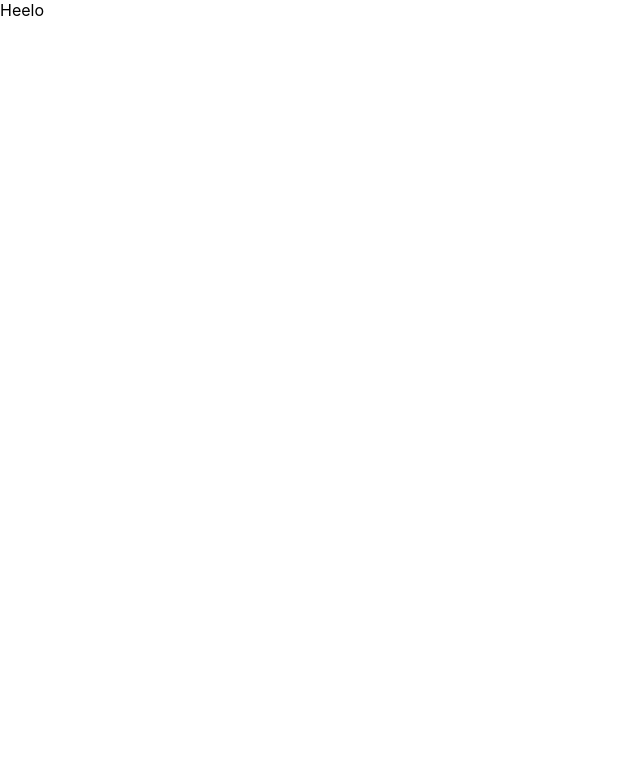
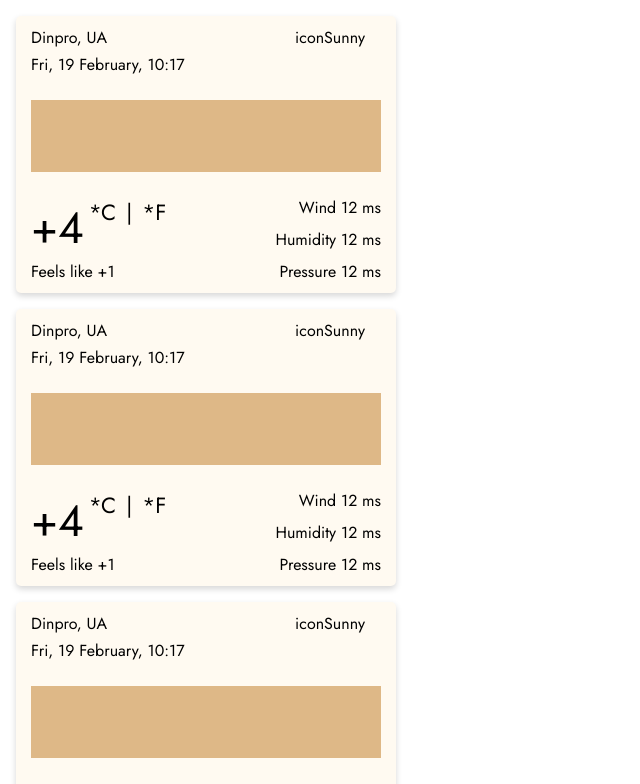
Before and after one commit to Suprelf/weather-app, a React (Create React App) app: page / in a window 1280 px wide. Shown: the top 784 px of the page, without its empty margins (0-640 px from the left). Built offline with nearby package versions, Linux system fonts and the light colour scheme.

Commit message:
Mockup panel layout - TODO: close 'x'

```diff
--- a/package.json
+++ b/package.json
@@ -13,6 +13,7 @@
     "react": "^18.2.0",
     "react-dom": "^18.2.0",
     "react-scripts": "5.0.1",
+    "sass": "^1.70.0",
     "typescript": "^4.9.5",
     "web-vitals": "^2.1.4"
   },
--- /dev/null
+++ b/src/App.scss
@@ -0,0 +1,17 @@
+@import url('https://fonts.googleapis.com/css2?family=Jost&display=swap');
+@import url('https://fonts.googleapis.com/css2?family=Jost:wght@300;400&display=swap');
+
+* {
+    font-family: 'Jost', sans-serif;
+}
+
+$primary-color: #FFFAF1;
+$secondary-color: #F1F2FF;
+$accent-color: #459DE9;
+$gray-light-color: #F2F2F2;
+$gray-mid-color: #C5C5C5;
+$gray-dark-color: #8D8D8D;
+
+$chart-warm-color: #FFA25B;
+$gray-dark-color: #5B8CFF;
+$chart-default-color: #FFF4F4;
--- a/src/App.tsx
+++ b/src/App.tsx
@@ -1,10 +1,17 @@
 import React from 'react';
-import logo from './logo.svg';
-import './App.css';
+import './App.scss';
+import Panel from './components/panel/panel';
 
 function App() {
   return (
-    <>Heelo</>
+    <>
+      <Panel></Panel>
+      <Panel></Panel>
+      <Panel></Panel>
+      <Panel></Panel>
+    </>
+
+
   );
 }
 
--- /dev/null
+++ b/src/components/panel/panel.scss
@@ -0,0 +1,88 @@
+@import '../../App.scss';
+
+.panel-container {
+    margin: 16px;
+
+
+    width: 350px;
+    height: 257px;
+    padding: 10px 15px;
+
+    background: $primary-color 0% 0% no-repeat padding-box;
+    box-shadow: 0px 3px 6px #00000029;
+    border-radius: 5px;
+    opacity: 1;
+
+    display: flex;
+    flex-direction: column;
+    justify-content: space-between;
+
+    .panel-header {
+        display: flex;
+        flex-direction: row;
+        justify-content: space-between;
+
+        .panel-header-left {
+            display: flex;
+            flex-direction: column;
+            justify-content: space-between;
+            gap: 4px;
+        }
+
+        .panel-header-right {
+            display: flex;
+            flex-direction: row;
+            padding-right: 16px;
+        }
+
+    }
+
+    .panel-chart {
+        min-height: 72px;
+        min-width: 320px;
+        background-color: burlywood;
+        margin: 21px 0px;
+    }
+
+    .panel-footer {
+        display: flex;
+        flex-direction: row;
+        justify-content: space-between;
+
+        .panel-footer-left {
+            display: flex;
+            flex-direction: column;
+            justify-content: space-between;
+
+            .panel-footer-temperature {
+                display: flex;
+                flex-direction: row;
+                gap: 5px;
+
+
+                .digit {
+                    font: normal normal normal 44px/64px Jost;
+                }
+
+                .upper {
+                    .format {
+                        display: flex;
+                        flex-direction: row;
+                        gap: 10px;
+
+                        font: normal normal normal 22px/32px Jost;
+                    }
+                }
+            }
+        }
+
+        .panel-footer-right {
+            display: flex;
+            flex-direction: column;
+            text-align: right;
+
+            justify-content: space-between;
+        }
+
+    }
+}
--- /dev/null
+++ b/src/components/panel/panel.tsx
@@ -0,0 +1,56 @@
+import React from 'react';
+import './panel.scss';
+
+function Panel() {
+  return (
+      <div className='panel-container'>
+
+        <div className='panel-header'>
+          <div className='panel-header-left'>
+            <div>Dinpro, UA</div>
+            <div>Fri, 19 February, 10:17</div>
+          </div>
+
+          <div className='panel-header-right'>
+            <div>icon</div>
+            <div>Sunny</div>
+          </div>
+        </div>
+
+        <div className='panel-chart'>
+
+        </div>
+
+        <div className='panel-footer'>
+          <div className='panel-footer-left'>
+
+            <div className='panel-footer-temperature'>
+
+              <div className='digit'>+4</div>
+              <div className='upper'>
+                <div className='format'>
+                  <span>*C</span>|
+                  <span>*F</span>
+                </div>
+              </div>
+
+            </div>
+
+            <div className='panel-footer-feels'>
+              Feels like +1
+            </div>
+          </div>
+
+          <div className='panel-footer-right'>
+            <div>Wind 12 ms</div>
+            <div>Humidity 12 ms</div>
+            <div>Pressure 12 ms</div>
+          </div>
+        </div>
+
+
+      </div>
+  );
+}
+
+export default Panel;
--- a/src/index.css
+++ b/src/index.css
@@ -6,8 +6,3 @@ body {
   -webkit-font-smoothing: antialiased;
   -moz-osx-font-smoothing: grayscale;
 }
-
-code {
-  font-family: source-code-pro, Menlo, Monaco, Consolas, 'Courier New',
-    monospace;
-}
```
Also changed, not shown: src/components/chart/chart.tsx (added, +10 -0 lines), src/components/search/search.tsx (added, +11 -0 lines), src/components/chart/chart.scss (added), src/components/search/search.scss (added), 1 other file (tests, documents, lock files or other folders).
